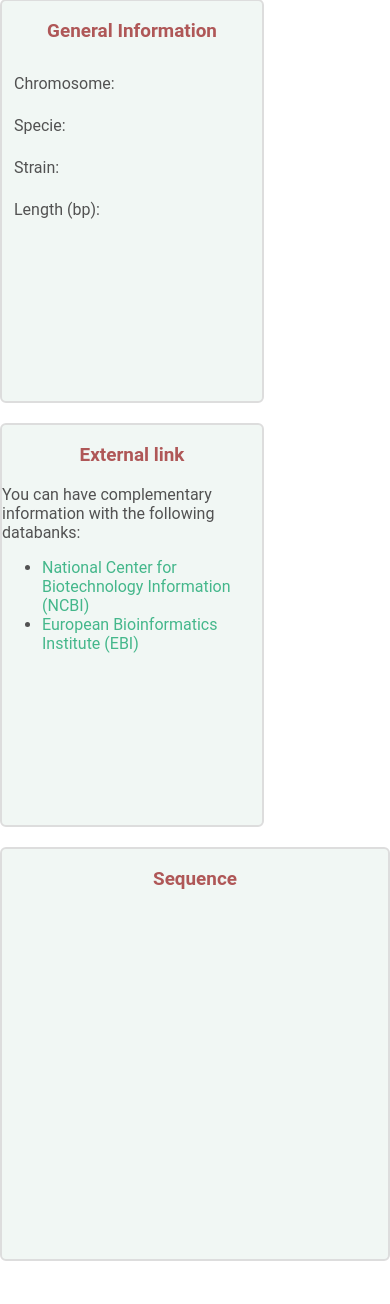
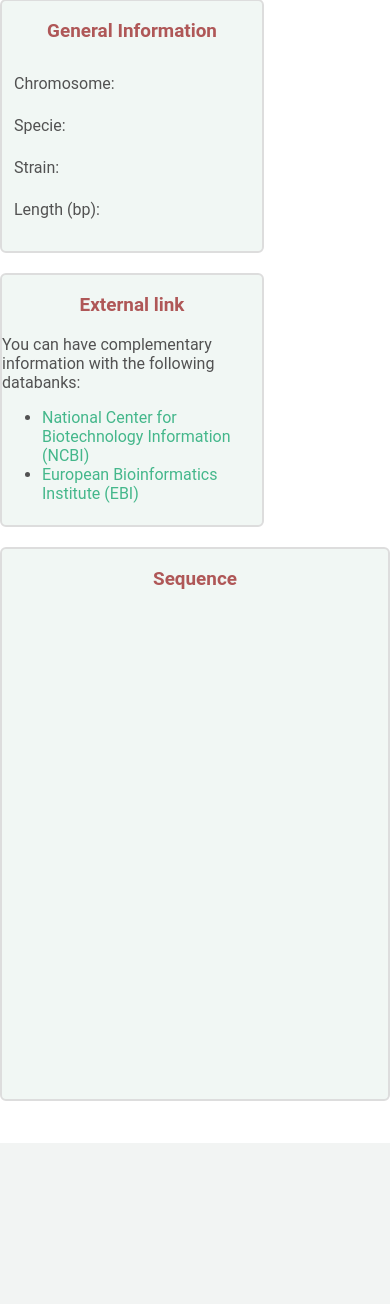
Before and after one commit to MR-biosoft/AnnotationWebsite, a Django app: template Python/prokaryote/annotation/templates/single_genome_entry.html in a window 390 px wide. Shown: the part 553-1857 px from the top of the page. After the commit the page ends 1696 px from the top, so only its background shows below. Run offline with Django 3.2, Linux system fonts and the light colour scheme; the template is opened without the code that fills it, so the values that code supplies are empty.

Commit message:
:iphone: Modification of block size in html

```diff
--- a/Python/prokaryote/annotation/templates/single_gene_entry.html
+++ b/Python/prokaryote/annotation/templates/single_gene_entry.html
@@ -116,7 +116,7 @@
 
                 <h3 class="entry-title">Sequence</h3>
 
-                <div class="sequence">
+                <div class="gene-sequence">
 
                     {{ entry.geneseq.sequence }}
 
--- a/Python/prokaryote/annotation/templates/single_genome_entry.html
+++ b/Python/prokaryote/annotation/templates/single_genome_entry.html
@@ -34,7 +34,7 @@
 
         <section class="entry-information">
 
-            <section class="entry-column-information">
+            <section class="entry-small-column-information">
 
                 <h3 class="entry-title">General Information</h3>
 
@@ -59,7 +59,7 @@
 
             </section>
 
-            <section class="entry-column-information">
+            <section class="entry-small-column-information">
 
                 <h3 class="entry-title">External link</h3>
 
@@ -79,7 +79,7 @@
 
                 <h3 class="entry-title">Sequence</h3>
 
-                <div class="sequence">
+                <div class="genome-sequence">
 
                     {{ entry.sequence }}
 
--- a/Python/prokaryote/static/css/custom_styles.css
+++ b/Python/prokaryote/static/css/custom_styles.css
@@ -299,11 +299,11 @@ hr {
     margin-bottom: 20px;
 }
 
-.entry-sequence-genome-information {
-    max-width: 1260px;
+.entry-small-column-information {
+    max-width: 620px;
     min-width: 260px;
-    width: 100%;
-    height: 400px;
+    width: 48.5%;
+    height: 250px;
     background-color: rgb(241, 247, 244);
     border: 2.5px solid #dddddd;
     border-radius: 6px;
@@ -330,11 +330,19 @@ hr {
     width: 100%;
 }
 
-.sequence {
+.gene-sequence {
     width : 97%;
     word-wrap: break-word;
     overflow: scroll;
-    height: 350px;
+    height: 338px;
+    margin-left: 10px;
+}
+
+.genome-sequence {
+    width : 97%;
+    word-wrap: break-word;
+    overflow: scroll;
+    height: 488px;
     margin-left: 10px;
 }
 
@@ -344,4 +352,5 @@ hr {
     border: 2.5px solid #dddddd;
     border-radius: 6px;
     margin-bottom: 20px;
+    height: 550px;
 }
```
